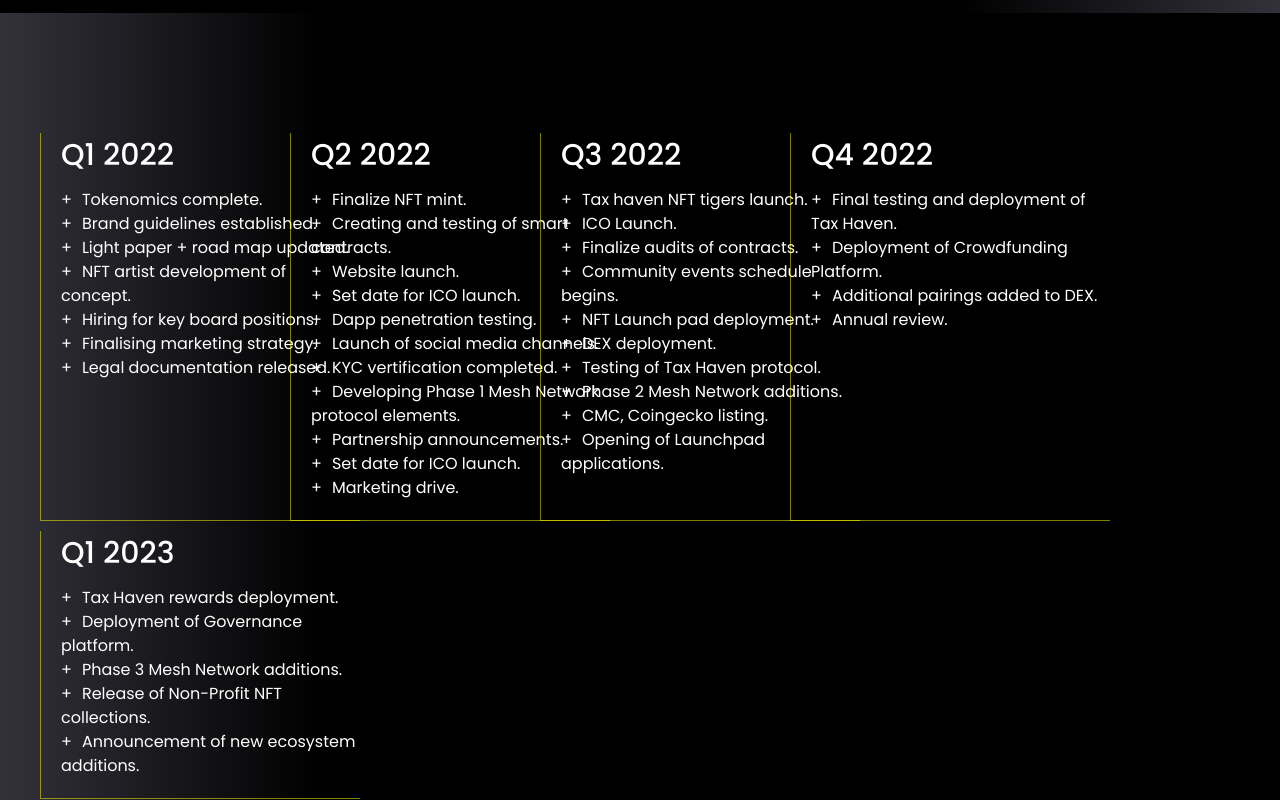
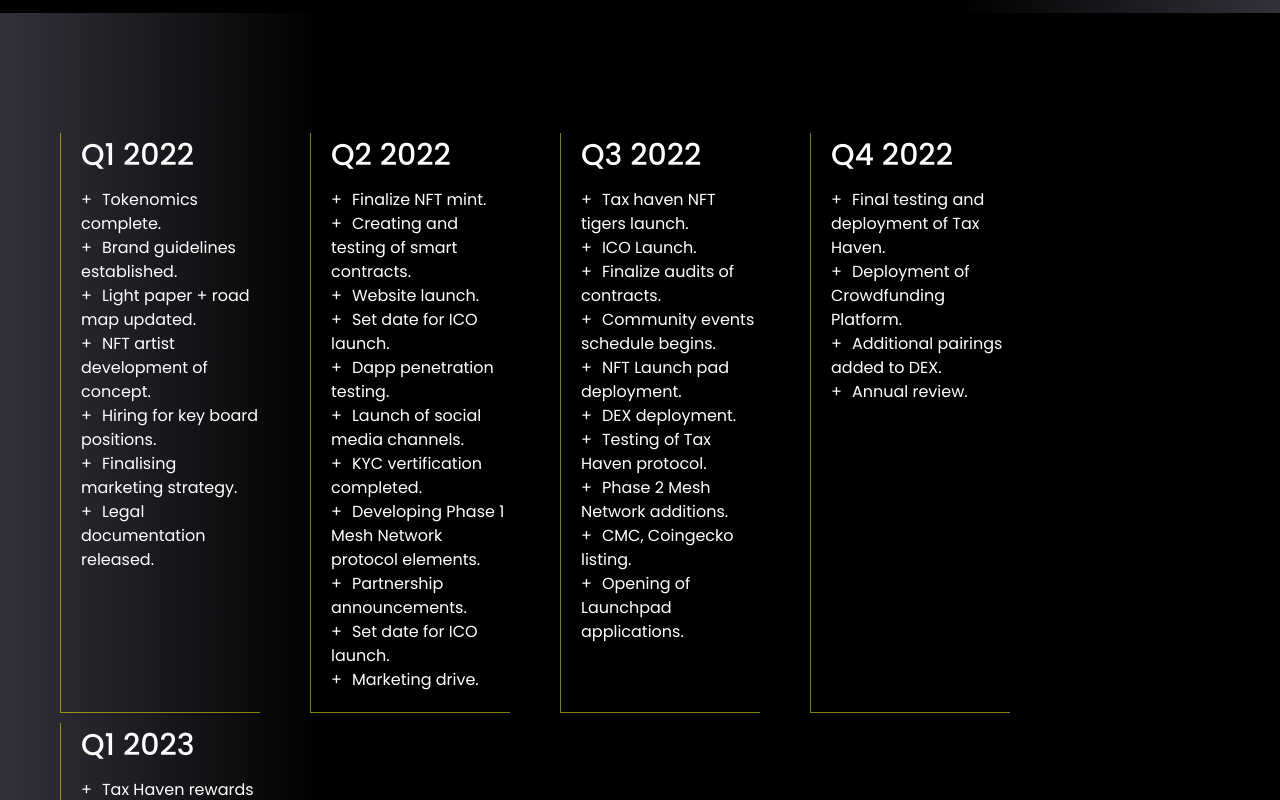
Before and after one commit to ElliotWood13/defi-landing-page, a React (Create React App) app: page / in a window 1280 px wide. Shown: the part 3200-4000 px from the top of the page. Built offline with nearby package versions, Linux system fonts and the light colour scheme.

Commit message:
Created KpiSectionCard component and mapped over data.js

```diff
--- a/src/components/organisms/kpiSection/kpiSection.jsx
+++ b/src/components/organisms/kpiSection/kpiSection.jsx
@@ -1,7 +1,7 @@
 import React from 'react'
 import { Section } from '../../layouts/section'
 import { gradient } from '../../../design'
-import { SectionContainer } from './kpiSection.styles'
+import { SectionContainer, KpiSectionCard, KpiSectionCardHeader, KpiSectionCardUl, KpiSectionCardLi } from './kpiSection.styles'
 
 import './kpiSection.css'
 import StyledComponents from 'styled-components'
@@ -11,23 +11,34 @@
 // TODO: Map of data and return Card component
 
 export const KpiSection = React.forwardRef((props, ref) => {
-
   return (
     <Section ref={ref} background={gradient.greyBlack}>
       <SectionContainer>
 
-        <div className="kpiSection-card">
-          <h3 className="kpiSection__h3">Q1 2022</h3>
-          <ul>
-            <li>Tokenomics complete.</li>
-            <li>Brand guidelines established.</li>
-            <li>Light paper + road map updated.</li>
-            <li>NFT artist development of concept.</li>
-            <li>Hiring for key board positions.</li>
-            <li>Finalising marketing strategy.</li>
-            <li>Legal documentation released.</li>
-          </ul>
-        </div>
+        {Data.map(({ id, title, listItems }) => (
+          <KpiSectionCard key={id}>
+            <KpiSectionCardHeader>{title}</KpiSectionCardHeader>
+            <KpiSectionCardUl>
+              {listItems.map(item => (
+                <KpiSectionCardLi>{item}</KpiSectionCardLi>
+              ))}
+            </KpiSectionCardUl>
+          </KpiSectionCard>
+        ))}
+
+        {/*
+        <KpiSectionCard>
+          <KpiSectionCardHeader>Q1 2022</KpiSectionCardHeader>
+          <KpiSectionCardUl>
+            <KpiSectionCardLi>Tokenomics complete.</KpiSectionCardLi>
+            <KpiSectionCardLi>Brand guideKpiSectionCardLines estabKpiSectionCardLished.</KpiSectionCardLi>
+            <KpiSectionCardLi>KpiSectionCardLight paper + road map updated.</KpiSectionCardLi>
+            <KpiSectionCardLi>NFT artist development of concept.</KpiSectionCardLi>
+            <KpiSectionCardLi>Hiring for key board positions.</KpiSectionCardLi>
+            <KpiSectionCardLi>FinaKpiSectionCardLising marketing strategy.</KpiSectionCardLi>
+            <KpiSectionCardLi>Legal documentation released.</KpiSectionCardLi>
+          </KpiSectionCardUl>
+        </KpiSectionCard>
 
         <div className="kpiSection-card">
           <h3>Q2 2022</h3>
@@ -82,6 +93,7 @@
             <li>Announcement of new ecosystem additions.</li>
           </ul>
         </div>
+        */}
 
       </SectionContainer>
     </Section >
--- a/src/components/organisms/kpiSection/kpiSection.styles.js
+++ b/src/components/organisms/kpiSection/kpiSection.styles.js
@@ -16,6 +16,54 @@
     }
 `
 
+const KpiSectionCard = styled.div`
+    padding-left: 20px;
+    padding-bottom: 20px;
+    border-left: 1px solid rgba(255, 255, 0, .5);
+    border-bottom: 1px solid rgba(255, 255, 0, .5);
+    width: 100%;
+    margin: 0 auto;
+
+    &:not(:first-child) {
+        margin-top: 30px;
+    }
+
+    ${mediaQuery.xxxs} {
+        width: 200px;
+    }
+
+    ${mediaQuery.sm} {
+        &:not(:first-child) {
+            margin-top: 0;
+    }
+`
+
+const KpiSectionCardHeader = styled.h3`
+    color: white;
+    font-size: 30px;
+    font-weight: 500;
+    /* font-family: font.brand; */
+    margin-bottom: 10px;
+`
+
+const KpiSectionCardUl = styled.ul`
+    list-style: none;
+`
+
+const KpiSectionCardLi = styled.li`
+    font-size: 16px;
+    line-height: 1.5;
+
+    &:before {
+        content: '+';
+        margin-right: 10px;
+    }
+`
+
 export {
     SectionContainer,
+    KpiSectionCard,
+    KpiSectionCardHeader,
+    KpiSectionCardUl,
+    KpiSectionCardLi,
 }
```
